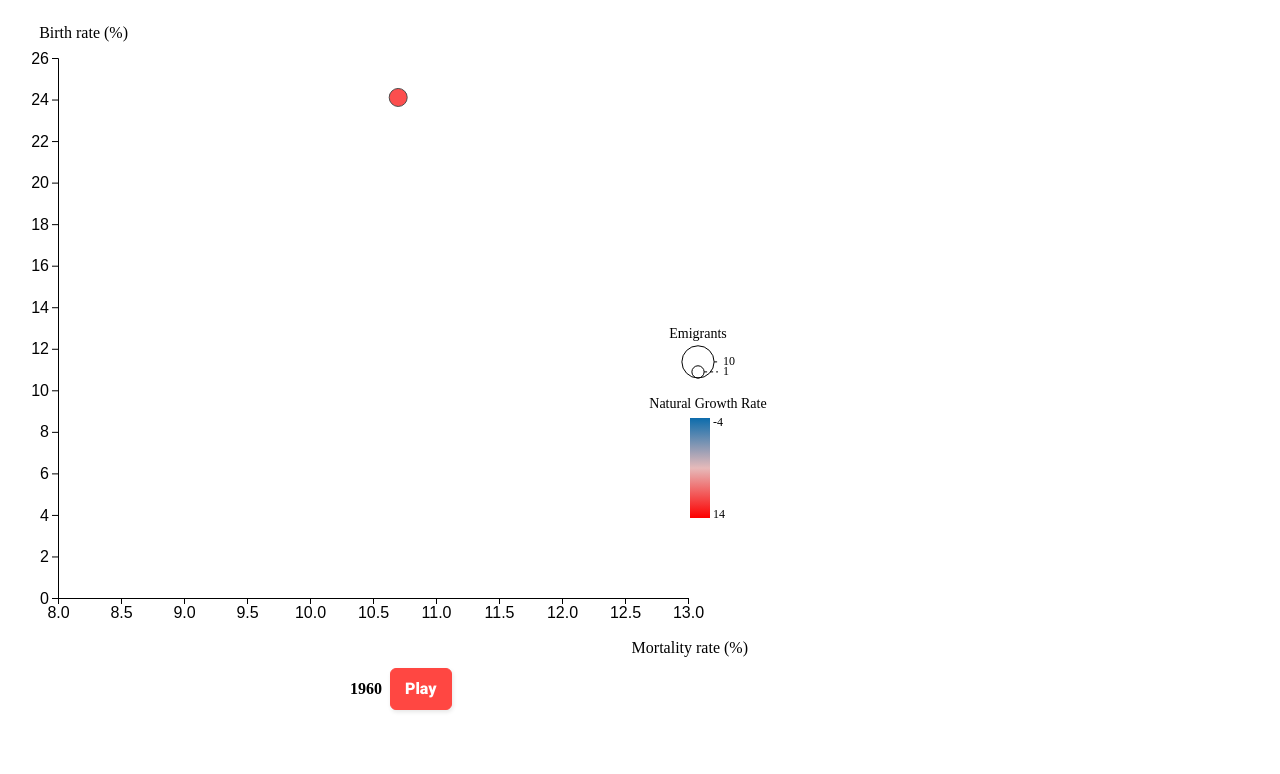
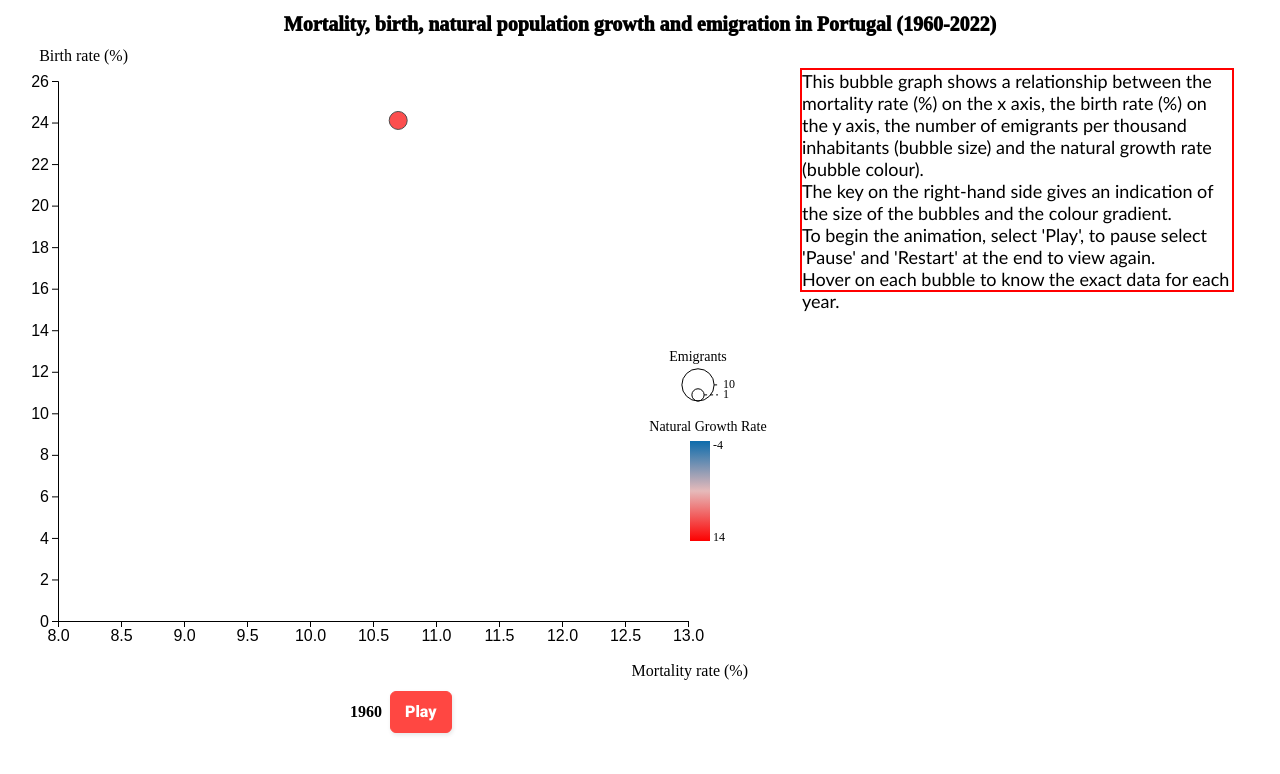
Before and after one commit to mfpa231/mortality_birth_pt, a plain HTML site: page index.html in a window 1280 px wide. Drawn offline with nearby package versions, Linux system fonts and the light colour scheme.

Commit message:
Update index.html

```diff
--- a/index.html
+++ b/index.html
@@ -9,6 +9,8 @@
 
 </head>
 <body>
+    <h1 class="title">Mortality, birth, natural population growth and emigration in Portugal (1960-2022)</h1>
+
     <div id="chart"></div>
 
     <div id="legendsContainer">
@@ -23,6 +25,13 @@
 
     <div id="tooltip" class="tooltip"></div>
 
+    <p class="info">
+    This bubble graph shows a relationship between the mortality rate (%) on the x axis, the birth rate (%) on the y axis, the number of emigrants per thousand inhabitants (bubble size) and the natural growth rate (bubble colour).<br>
+    The key on the right-hand side gives an indication of the size of the bubbles and the colour gradient.<br>
+    To begin the animation, select 'Play', to pause select 'Pause' and 'Restart' at the end to view again.<br>
+    Hover on each bubble to know the exact data for each year.
+    </p>
+
     <script src="script.js"></script>
 </body>
 </html>
```
